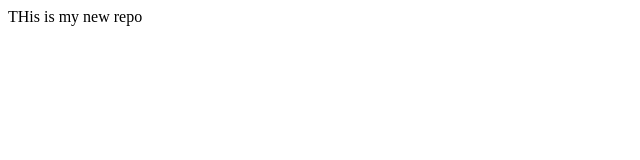
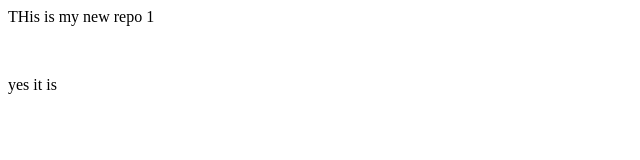
Before and after one commit to positivefunctionn/localrepo, a plain HTML site: page index.html in a window 1280 px wide. Shown: the full height of the page, 0-640 px from the left. Drawn offline with Linux system fonts and the light colour scheme.

Commit message:
Update index.html

```diff
--- a/index.html
+++ b/index.html
@@ -1 +1,3 @@
-<P>THis is my new repo </P>
+<P>THis is my new repo 1</P>
+<br>
+<p> yes it is</p>
```
